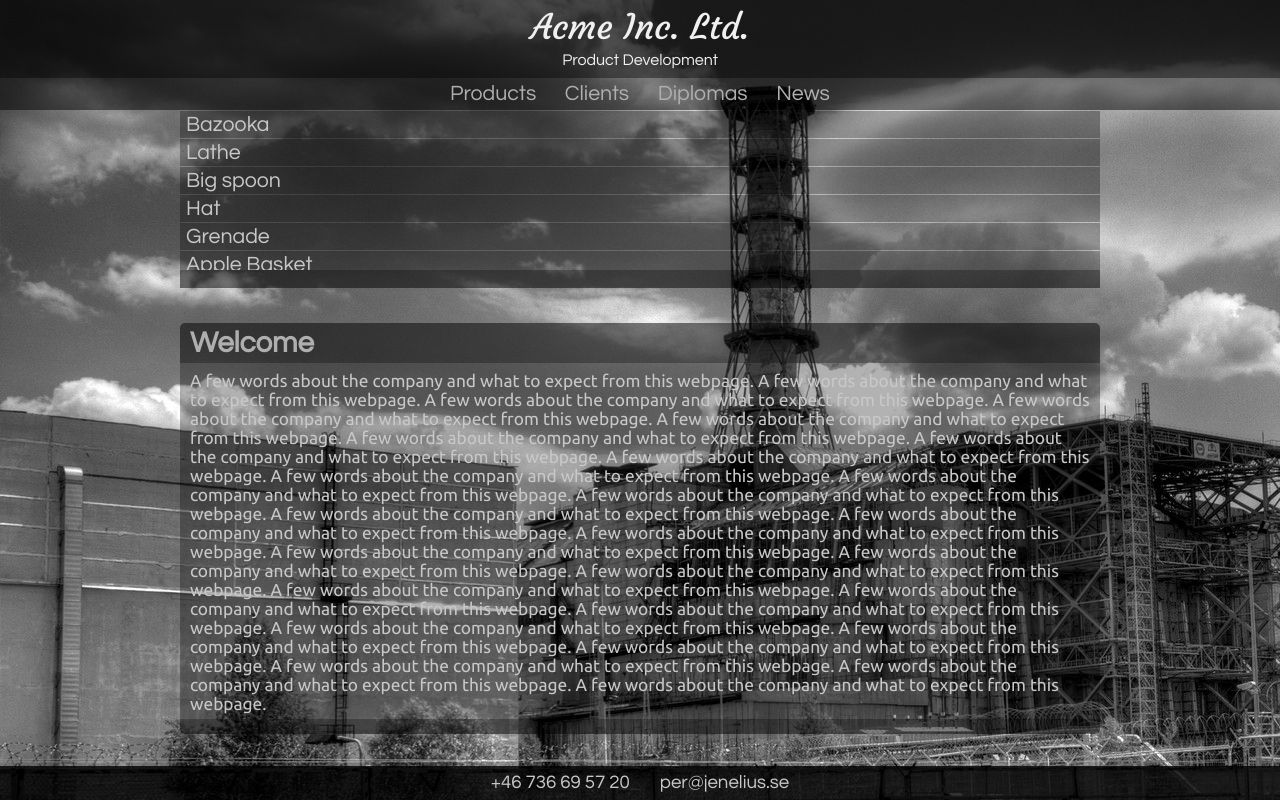
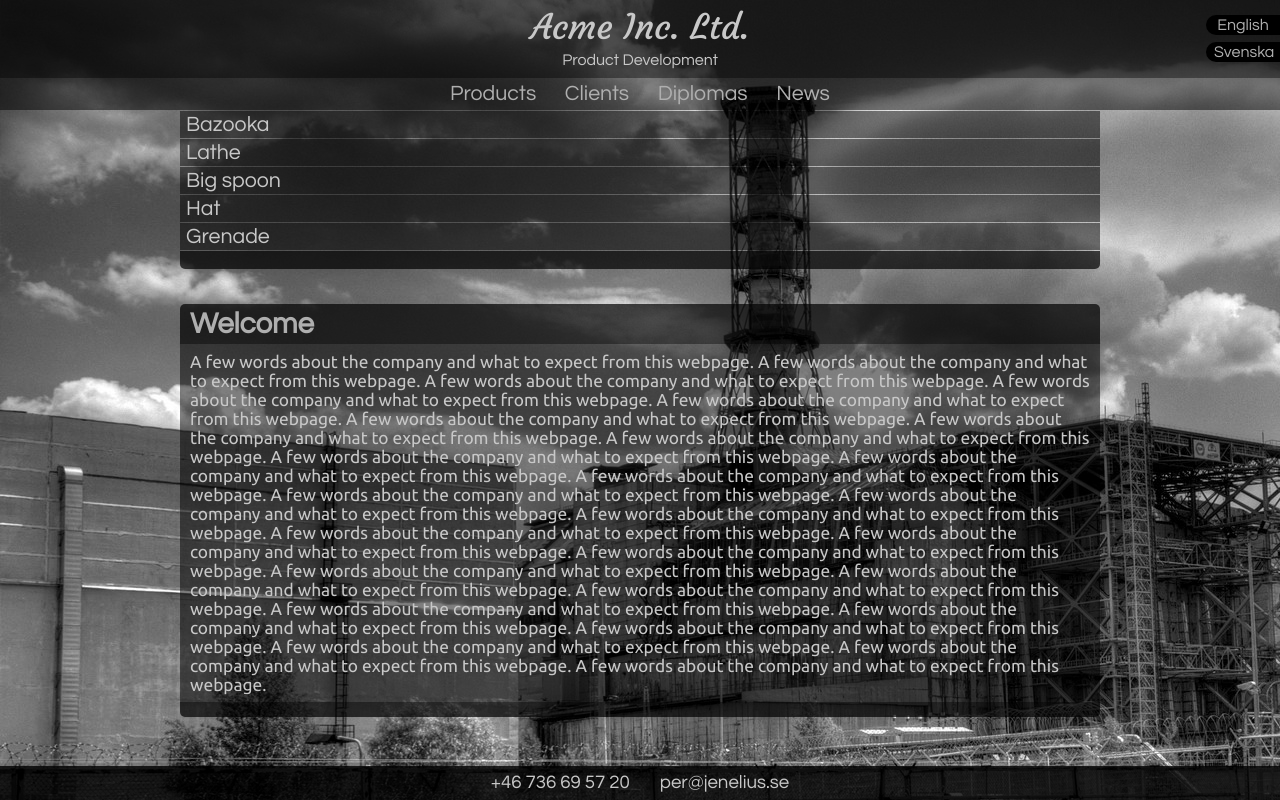
Before and after one commit to PerMJenelius/angular-web, an Angular app: page /home in a window 1280 px wide. Built offline with nearby package versions, Linux system fonts and the light colour scheme.

Commit message:
styling + språkknappar

```diff
--- a/src/app/app.component.css
+++ b/src/app/app.component.css
@@ -3,31 +3,51 @@ header {
     background-color: rgba(0,0,0,0.7);
     height: 78px;
 }
-
-    header>a {
-        text-decoration: none;
-        color: rgba(200,200,200,1);
+    header>h1 {
+        margin: 0;
+        padding: 5px 0 0 0;
+        font-family: 'Courgette', cursive;
+        font-weight: 500;
+        font-size: 26pt;
     }
 
-        header>a:hover {
-            color: rgba(240,240,240,1);
+        header>h1>a {
+            text-decoration: none;
+            color: rgba(200,200,200,1);
         }
 
-        header>a>h1 {
-            margin: 0;
-            padding: 5px 0 0 0;
-            font-family: 'Courgette', cursive;
-            font-weight: 500;
-            font-size: 26pt;
+    header>h2 {
+        margin: 0;
+        padding: 4px 0 0 0;
+        font-family: 'Questrial', sans-serif;
+        font-weight: 500;
+        font-size: 12pt;
+    }
 
+        header>h2>a {
+            text-decoration: none;
+            color: rgba(200,200,200,1);
         }
 
-        header>a>h2 {
-            margin: 0;
-            padding: 4px 0 0 0;
-            font-family: 'Questrial', sans-serif;
-            font-weight: 500;
-            font-size: 12pt;
+    header .lang {
+        position: fixed;
+        width: 58px;
+        border-radius: 20px 0 00 20px;
+        padding: 2px 8px;
+        background-color: rgba(0,0,0,1);
+        color: rgba(175,175,175,1);
+        font-family: 'Questrial', sans-serif;
+        font-size: 12pt;
+    }
+
+        header .lang#english {
+            top: 15px;
+            right: 0;
+        }
+
+        header .lang#svenska {
+            top: 42px;
+            right: 0;
         }
 
 .mainpages {
--- a/src/app/app.component.html
+++ b/src/app/app.component.html
@@ -1,9 +1,10 @@
 <header>
-    <a [routerLink]="['/home']">
-        <h1>{{pageTitle}}</h1>
-        <h2>{{pageSubtitle}}</h2>
-    </a>
+    <h1><a [routerLink]="['/home']">{{pageTitle}}</a></h1>
+    <h2><a [routerLink]="['/home']">{{pageSubtitle}}</a></h2>
+    <a class='lang' id='english'>English</a>
+    <a class='lang' id='svenska'>Svenska</a>
 </header>
+
 <div class='mainpages'>
     <a *ngFor='let mainpage of mainpages; let i = index'
     [attr.id]=i
@@ -11,7 +12,9 @@
     {{mainpage.pageName}}
     </a>
 </div>
+
 <router-outlet></router-outlet>
+
 <footer>
     <address>
         <div>{{contact.Phone}}</div>
--- a/src/app/content/content.component.css
+++ b/src/app/content/content.component.css
@@ -1,25 +1,25 @@
-@media (min-width: 1600px) {
+@media (min-width: 1567px) {
     #itemInfo {
         max-height: calc(100vh - 290px);
         overflow-y: auto;
         max-width: 900px;
         padding: 8px 10px;
         margin: auto;
-        background-color: rgba(0,0,0,0.3);
+        background-color: rgba(0,0,0,0.5);
         font-family: 'Ubuntu', sans-serif;
         font-size: 13pt;
         color: rgba(200,200,200,1);
     }
 }
 
-@media (max-width: 1600px) {
+@media (max-width: 1566px) {
     #itemInfo {
-        max-height: calc(100vh - 460px);
+        max-height: calc(100vh - 441px);
         overflow-y: auto;
         max-width: 900px;
         padding: 8px 10px;
         margin: auto;
-        background-color: rgba(0,0,0,0.3);
+        background-color: rgba(0,0,0,0.5);
         font-family: 'Ubuntu', sans-serif;
         font-size: 13pt;
         color: rgba(200,200,200,1);
@@ -37,7 +37,7 @@ article {
     padding: 5px 10px 0 10px;
     margin: auto;
     border-radius: 5px 5px 0 0;
-    background-color: rgba(0,0,0,0.5);
+    background-color: rgba(0,0,0,0.7);
     font-family: 'Questrial', sans-serif;
     font-weight: 700;
     font-size: 22pt;
@@ -50,5 +50,5 @@ article {
     padding: 0 10px;
     margin: auto;
     border-radius: 0 0 5px 5px;
-    background-color: rgba(0,0,0,0.5);
+    background-color: rgba(0,0,0,0.7);
 }
--- a/src/app/sidebar/sidebar.component.css
+++ b/src/app/sidebar/sidebar.component.css
@@ -1,4 +1,4 @@
-@media (min-width: 1600px) {
+@media (min-width: 1567px) {
     article {
     width: 260px;
     margin: 0;
@@ -11,7 +11,7 @@
     article>div#top {
         width: 100%;
         text-align: center;
-        background-color: rgba(0,0,0,0.5);
+        background-color: rgba(0, 0, 0, 0.7);
         color: rgba(0,0,0,0);
         border-radius: 5px 5px 0 0;
     }
@@ -24,13 +24,13 @@
     article>div#bottom {
         width: 100%;
         text-align: center;
-        background-color: rgba(0,0,0,0.5);
+        background-color: rgba(0,0,0,0.7);
         color: rgba(0,0,0,0);
         border-radius: 0 0 5px 5px;
     }
 }
 
-@media (min-width: 920px) and (max-width: 1600px) {
+@media (min-width: 920px) and (max-width: 1566px) {
     article {
         width: 100vw;
         margin: 0;
@@ -44,7 +44,7 @@
         article>div#middle {
             width: 920px;
             margin: auto;
-            max-height: 160px;
+            max-height: 141px;
             overflow-y: auto;
         }
 
@@ -52,12 +52,13 @@
             width: 920px;
             margin: auto;
             text-align: center;
-            background-color: rgba(0,0,0,0.5);
+            border-radius: 0 0 5px 5px;
+            background-color: rgba(0,0,0,0.7);
             color: rgba(0,0,0,0);
         }
 }
 
-@media (max-width: 920px) {
+@media (max-width: 919px) {
     article {
     width: 100vw;
     margin: 0;
@@ -69,14 +70,14 @@
     }
 
     article>div#middle {
-        max-height: 160px;
+        max-height: 141px;
         overflow-y: auto;
     }
 
     article>div#bottom {
         width: 100%;
         text-align: center;
-        background-color: rgba(0,0,0,0.5);
+        background-color: rgba(0,0,0,0.7);
         color: rgba(0,0,0,0);
     }
 }
@@ -90,7 +91,7 @@ article>div>ul {
         margin: 1px 0;
         padding: 3px 6px;
         list-style-type: none;
-        background-color: rgba(0,0,0,0.3);
+        background-color: rgba(0,0,0,0.5);
         font-family: 'Questrial', sans-serif;
         font-size: 16pt;
         color: rgba(200,200,200,1);
@@ -98,6 +99,6 @@ article>div>ul {
 
         article>div>ul>li:hover {
             cursor: pointer;
-            background-color: rgba(0,0,0,0.5);
+            background-color: rgba(0,0,0,0.7);
             color: rgba(240,240,240,1);
         }
```
